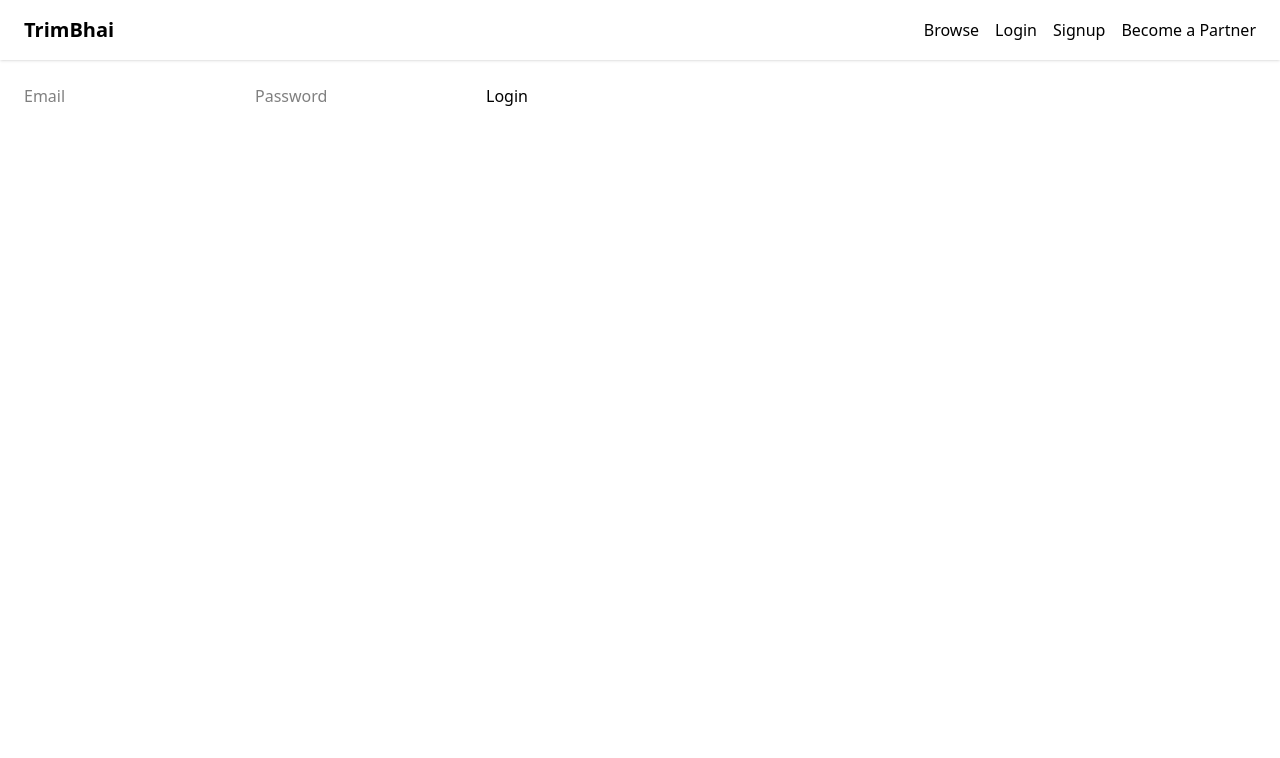
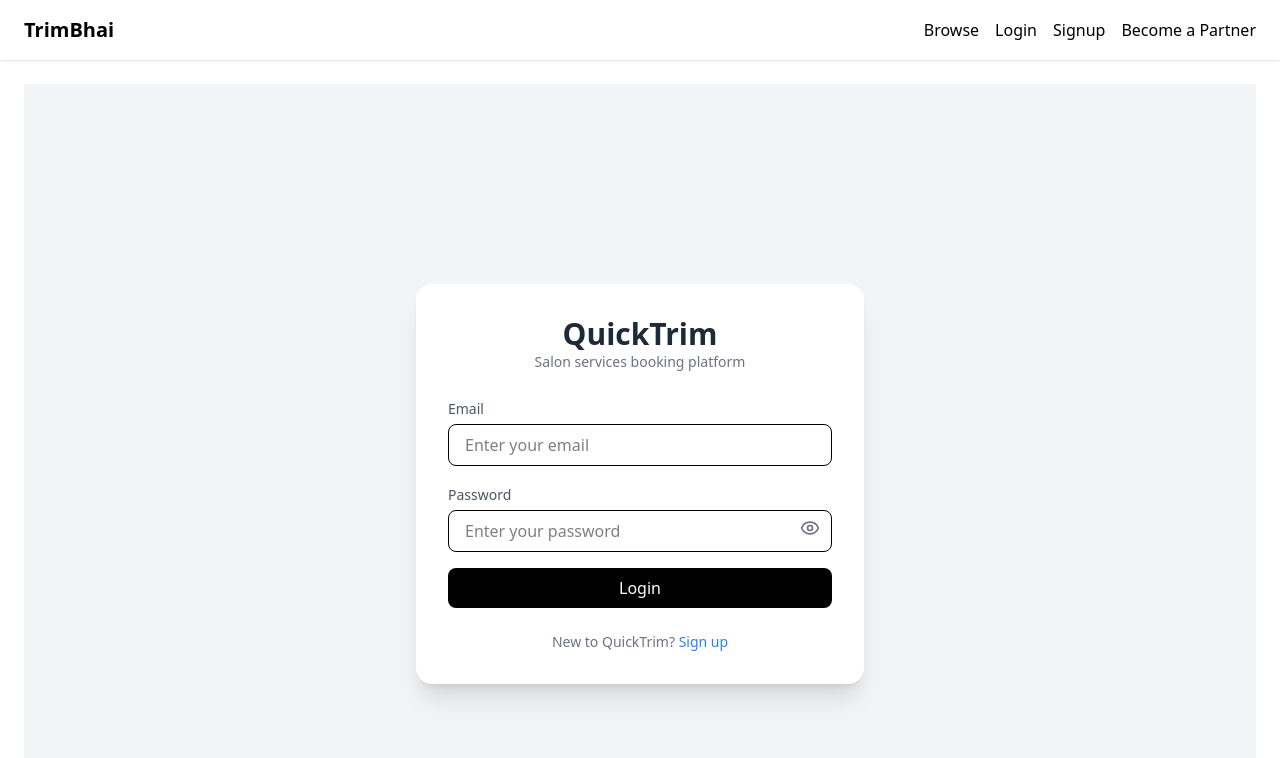
Before and after one commit to Ayan2027/BookMyCut, a React (Vite) app in the folder Frontend/: page /login in a window 1280 px wide. Shown: the top 758 px of the page. Built offline with nearby package versions, Linux system fonts and the light colour scheme; no server answers.

Commit message:
Implement QuickTrim login UI with Tailwind styling and password visibility toggle

```diff
--- a/Frontend/package.json
+++ b/Frontend/package.json
@@ -13,6 +13,7 @@
     "@reduxjs/toolkit": "^2.11.2",
     "@tailwindcss/vite": "^4.1.18",
     "axios": "^1.13.4",
+    "lucide-react": "^0.563.0",
     "react": "^19.2.0",
     "react-dom": "^19.2.0",
     "react-redux": "^9.2.0",
@@ -25,10 +26,13 @@
     "@types/react": "^19.2.5",
     "@types/react-dom": "^19.2.3",
     "@vitejs/plugin-react": "^5.1.1",
+    "autoprefixer": "^10.4.24",
     "eslint": "^9.39.1",
     "eslint-plugin-react-hooks": "^7.0.1",
     "eslint-plugin-react-refresh": "^0.4.24",
     "globals": "^16.5.0",
+    "postcss": "^8.5.6",
+    "tailwindcss": "^4.1.18",
     "vite": "^7.2.4"
   }
 }
--- a/Frontend/src/pages/public/Login.jsx
+++ b/Frontend/src/pages/public/Login.jsx
@@ -2,7 +2,8 @@ import { useState, useEffect } from "react";
 import { useDispatch, useSelector } from "react-redux";
 import { login } from "../../redux/auth/authThunks";
 import { toast } from "react-toastify";
-import { useNavigate } from "react-router-dom";
+import { useNavigate, Link } from "react-router-dom";
+import { Eye, EyeOff } from "lucide-react";
 
 export default function Login() {
   const dispatch = useDispatch();
@@ -12,51 +13,100 @@ export default function Login() {
 
   const [form, setForm] = useState({
     email: "",
-    password: ""
+    password: "",
   });
+
+  const [showPassword, setShowPassword] = useState(false);
 
   // Show error toast
   useEffect(() => {
-    if (error) {
-      toast.error(error);
-    }
+    if (error) toast.error(error);
   }, [error]);
 
   // On successful login
   useEffect(() => {
     if (token) {
       toast.success("Login successful");
-      navigate("/"); // change route if needed
+      navigate("/");
     }
   }, [token, navigate]);
 
-  const submit = async (e) => {
+  const submit = (e) => {
     e.preventDefault();
     dispatch(login(form));
   };
 
   return (
-    <form onSubmit={submit}>
+    <div className="min-h-screen flex items-center justify-center bg-gray-100">
+      <div className="w-full max-w-md bg-white shadow-xl rounded-2xl p-8">
+
+        {/* Title */}
+        <div className="text-center mb-6">
+          <h1 className="text-3xl font-bold text-gray-800">QuickTrim</h1>
+          <p className="text-gray-500 text-sm">
+            Salon services booking platform
+          </p>
+        </div>
+
+        <form onSubmit={submit} className="space-y-4">
+
+          {/* Email */}
+          <div>
+            <label className="text-sm text-gray-600">Email</label>
             <input
-        placeholder="Email"
+              type="email"
+              required
               value={form.email}
+              placeholder="Enter your email"
+              className="w-full mt-1 px-4 py-2 border rounded-lg focus:outline-none focus:ring-2 focus:ring-black"
               onChange={(e) =>
                 setForm({ ...form, email: e.target.value })
               }
             />
+          </div>
 
+          {/* Password */}
+          <div>
+            <label className="text-sm text-gray-600">Password</label>
+
+            <div className="relative">
               <input
-        type="password"
-        placeholder="Password"
+                type={showPassword ? "text" : "password"}
+                required
                 value={form.password}
+                placeholder="Enter your password"
+                className="w-full mt-1 px-4 py-2 border rounded-lg focus:outline-none focus:ring-2 focus:ring-black pr-12"
                 onChange={(e) =>
                   setForm({ ...form, password: e.target.value })
                 }
               />
 
-      <button disabled={loading}>
+              <button
+                type="button"
+                onClick={() => setShowPassword(!showPassword)}
+                className="absolute right-3 top-3 text-gray-500 hover:text-black"
+              >
+                {showPassword ? <EyeOff size={20} /> : <Eye size={20} />}
+              </button>
+            </div>
+          </div>
+
+          <button
+            disabled={loading}
+            className="w-full bg-black text-white py-2 rounded-lg font-medium hover:bg-gray-900 transition"
+          >
             {loading ? "Logging in..." : "Login"}
           </button>
         </form>
+
+        <p className="text-center text-sm text-gray-500 mt-6">
+          New to QuickTrim?{" "}
+          <Link to="/signup" className="text-blue-500 hover:underline">
+            Sign up
+          </Link>
+        </p>
+
+      </div>
+    </div>
   );
 }
```
Also changed, not shown: 1 other file (tests, documents, lock files or other folders). Lines whose indentation alone changed are shown as unchanged.
